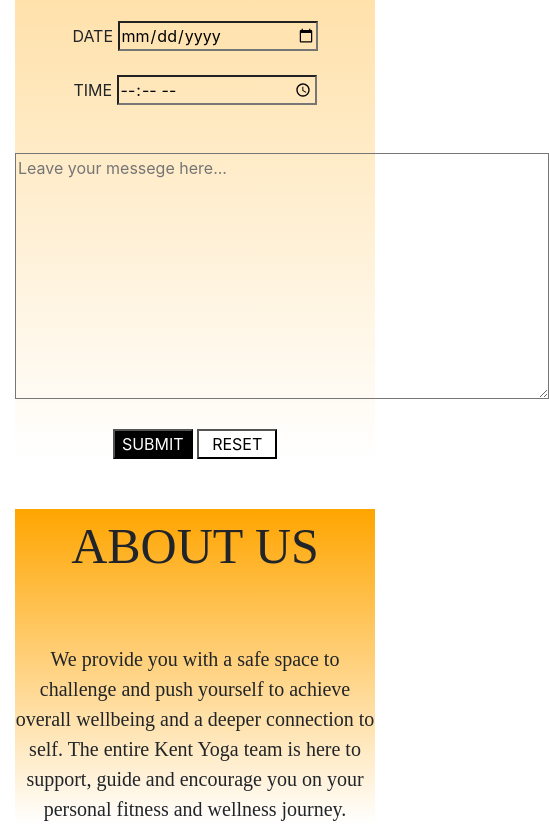
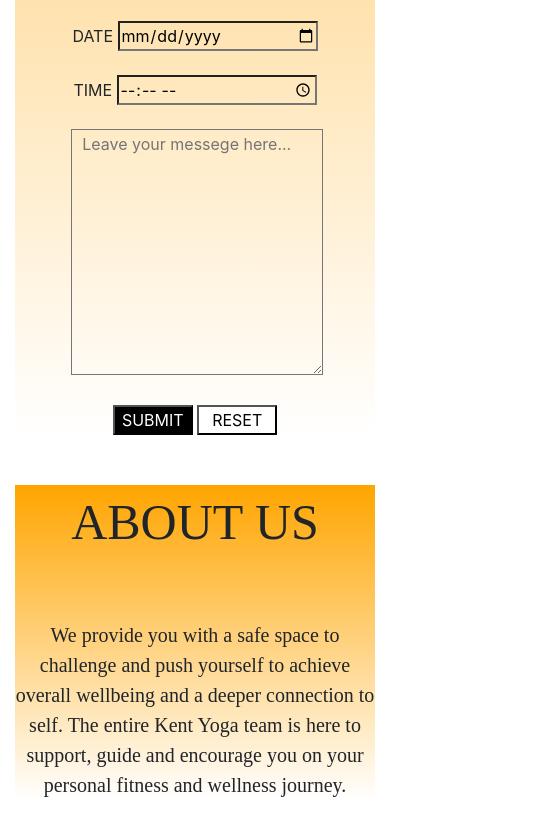
Before and after one commit to vallary99/Yoga-studio, a plain HTML site: page index.html in a window 390 px wide. Shown: the part 6187-7016 px from the top of the page, 549 px wide, since content can reach past the window. Drawn offline with Linux system fonts and the light colour scheme; a web font is replaced by a local one.

Commit message:
Make changes

```diff
--- a/css/styles.css
+++ b/css/styles.css
@@ -298,7 +298,7 @@ textarea{
     }
 
     #navbar{
-        width: 70%
+        width: 100%
     }
 
     #navbar a{
@@ -313,4 +313,9 @@ textarea{
         width: 80px;
     }
 
+    textarea{
+        width: 70%;
+        padding-left: 10px;
+    }
+
 }
```
